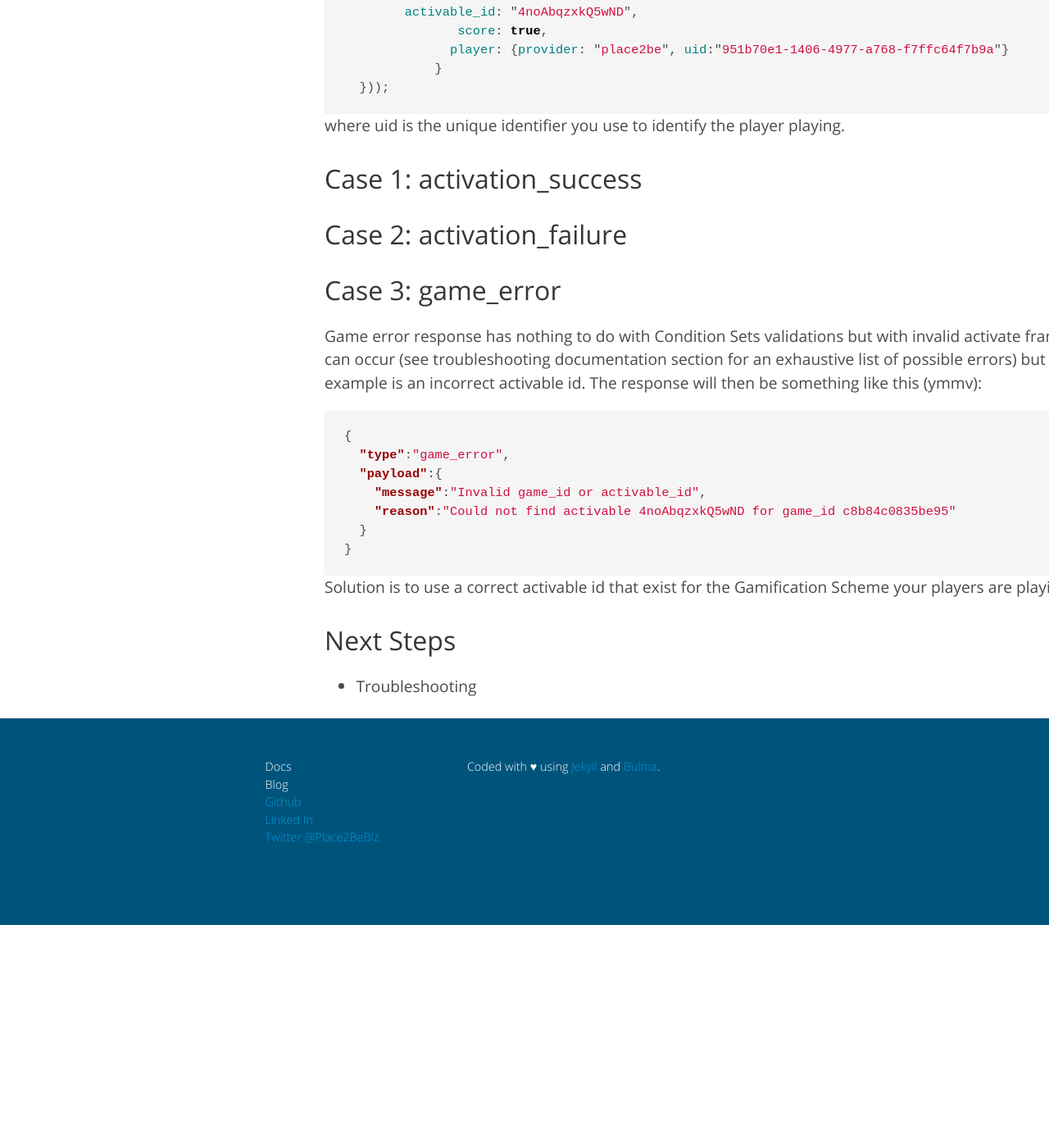
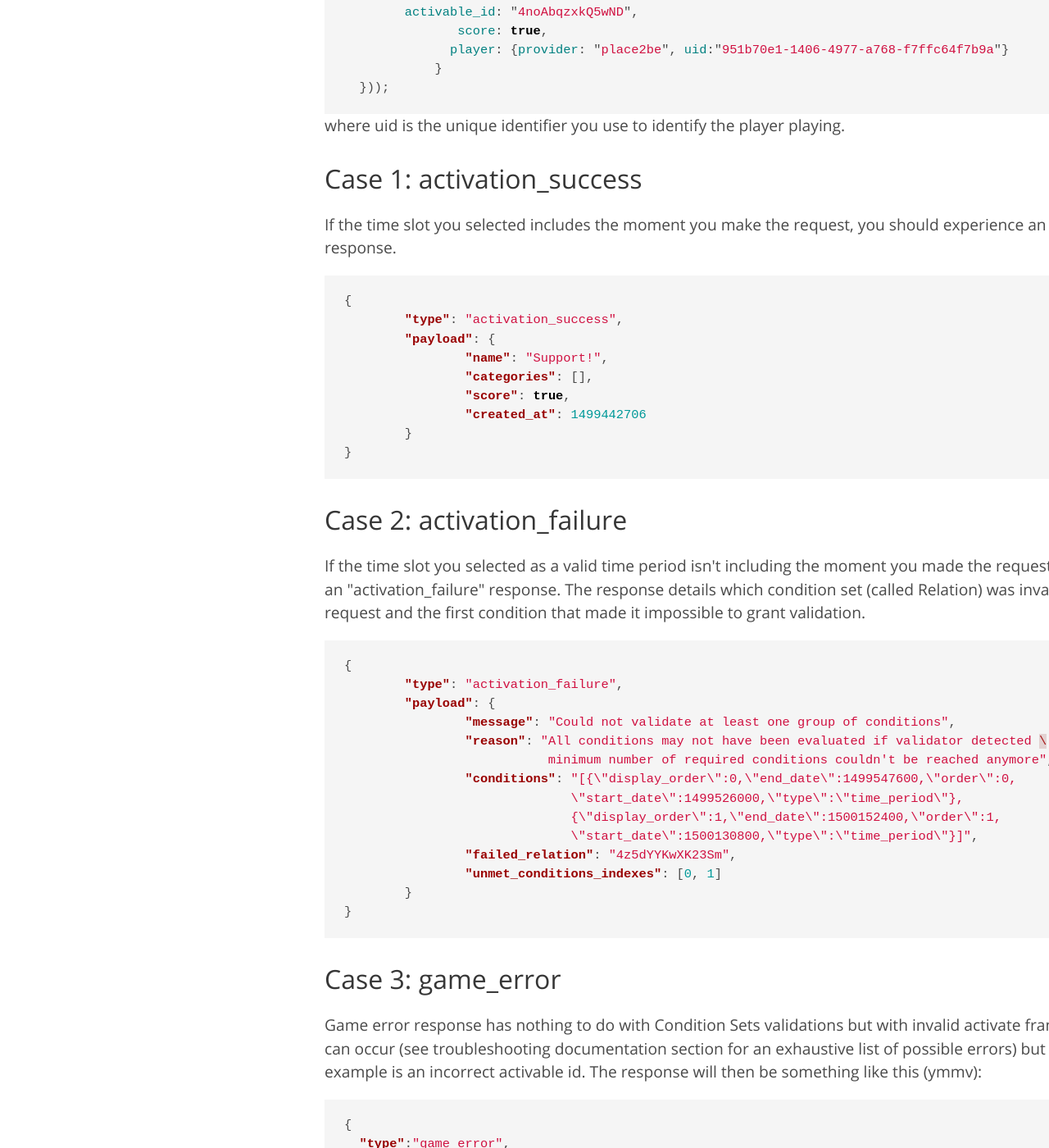
Before and after one commit to dvergeylen/place2be-docs, a Jekyll site: the page built from getting_started/api_overview.md, in a window 1280 px wide and 1400 px high, scrolled down 2651 px. Shown: the whole window at 82% size. Built offline with Jekyll 4.4.1, drawn with Linux system fonts in a browser that asks for light colours; before the commit the page ends 3779 px from its top, so only the background shows below that.

Commit message:
Added description of all possible answers in the API overview doc page

````diff
--- a/getting_started/api_overview.md
+++ b/getting_started/api_overview.md
@@ -81,7 +81,43 @@ ws.send(JSON.stringify( {
   <p>where uid is the unique identifier you use to identify the player playing.</p>
 
   <h1 class="title is-3">Case 1: activation_success</h1>
+  <p>If the time slot you selected includes the moment you make the request, you should experience an "activation_success" response. </p>
+  <div class="code-container" markdown="1">
+  ```json
+{
+	"type": "activation_success",
+	"payload": {
+		"name": "Support!",
+		"categories": [],
+		"score": true,
+		"created_at": 1499442706
+	}
+}
+  ```
+  </div>
+
+
   <h1 class="title is-3">Case 2: activation_failure</h1>
+  <p>If the time slot you selected as a valid time period isn't including the moment you made the request, you should experience an "activation_failure" response. The response details which condition set (called Relation) was invalidating the activation request and the first condition that made it impossible to grant validation.</p>
+  <div class="code-container" markdown="1">
+  ```json
+{
+	"type": "activation_failure",
+	"payload": {
+		"message": "Could not validate at least one group of conditions",
+		"reason": "All conditions may not have been evaluated if validator detected \
+		           minimum number of required conditions couldn't be reached anymore",
+		"conditions": "[{\"display_order\":0,\"end_date\":1499547600,\"order\":0,
+		              \"start_date\":1499526000,\"type\":\"time_period\"},
+		              {\"display_order\":1,\"end_date\":1500152400,\"order\":1,
+		              \"start_date\":1500130800,\"type\":\"time_period\"}]",
+		"failed_relation": "4z5dYYKwXK23Sm",
+		"unmet_conditions_indexes": [0, 1]
+	}
+}
+  ```
+  </div>
+
   <h1 class="title is-3">Case 3: game_error</h1>
   <p>Game error response has nothing to do with Condition Sets validations but with invalid activate frame. Many possible errors can occur (see troubleshooting documentation section for an exhaustive list of possible errors) but the more likely in this example is an incorrect activable id. The response will then be something like this (ymmv):</p>
   <div class="code-container" markdown="1">
````
